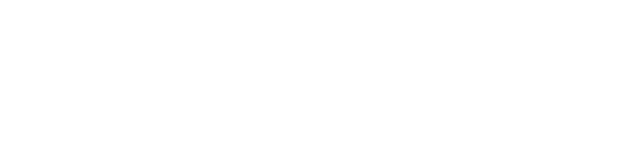
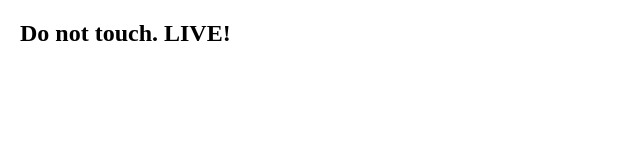
Before and after one commit to moritzschaefer/donottouch-live, a plain HTML site: page client/index.html in a window 1280 px wide. Shown: the whole page, without its empty margins (0-640 px from the left). Drawn offline with nearby package versions, Linux system fonts and the light colour scheme.

Commit message:
add some style

```diff
--- a/client/index.html
+++ b/client/index.html
@@ -3,13 +3,13 @@
 <head>
     <title>Don't touch me - live!</title>
     <meta charset="utf-8" />
+    <link rel="stylesheet" href="main.css" type="text/css" media="screen" charset="utf-8">
 </head>
 <body>
     <header>
-
+        <h2>Do not touch. LIVE!</h2>
     </header>
-    <canvas id="render" width="500" height="500">
-
+    <canvas id="render" width="1024" height="800">
     </canvas>
     <footer>
 
--- /dev/null
+++ b/client/main.css
@@ -0,0 +1,6 @@
+body {
+    margin: 20px;
+}
+canvas {
+  margin: 40px;
+}
--- a/client/main.js
+++ b/client/main.js
@@ -9,7 +9,6 @@ $.post('/', {}, function(data) {
     });
     // saves id globally
     id=data['id'];
-    console.log(data);
     // now set interval to update everything
     setInterval(function() {
         updatePosition();
```
Also changed, not shown: server/app.js (+2 -5 lines), README.md.
